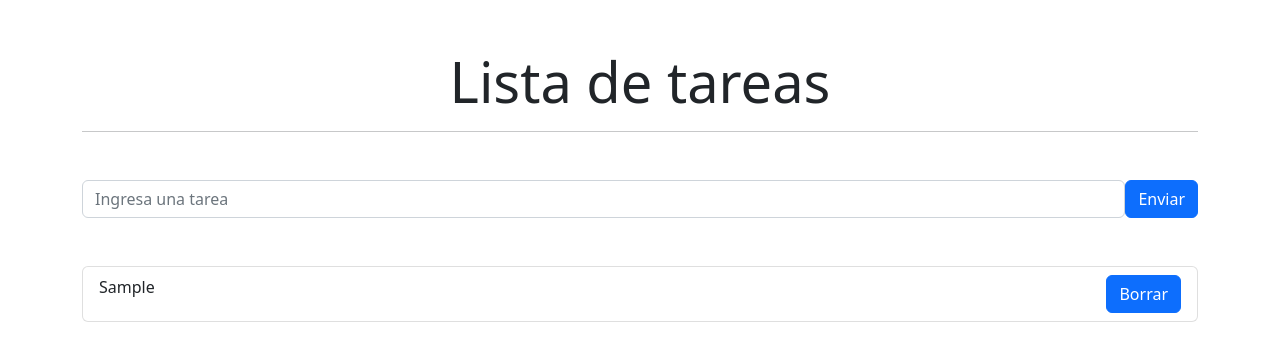
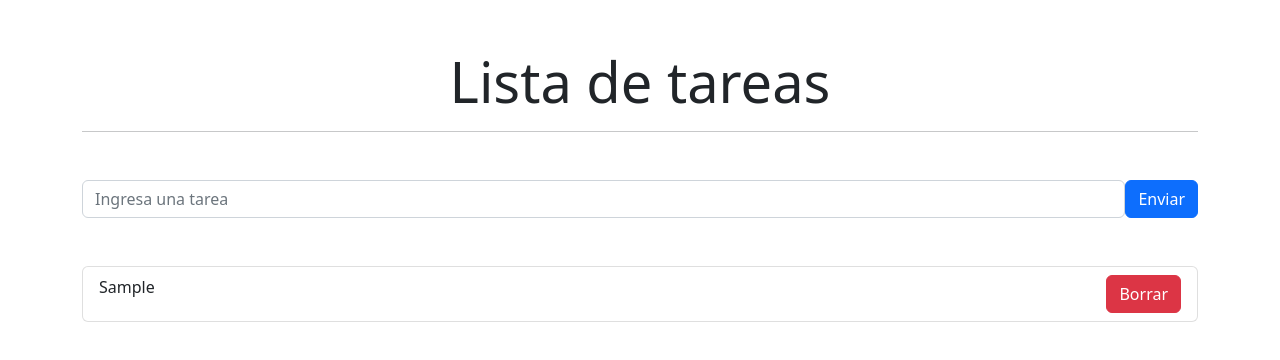
Before and after one commit to Yessi48206/practicaReact, a React (Create React App) app: page / in a window 1280 px wide. Both pictures are taken after typing "Sample" into the empty fields and a click on the button "Enviar". Shown: the top 360 px of the page. Built offline with nearby package versions, Linux system fonts and the light colour scheme.

Commit message:
boton borrar

```diff
--- a/src/components/FormularioTarea.jsx
+++ b/src/components/FormularioTarea.jsx
@@ -14,6 +14,12 @@ const FormularioTarea = () => {
         //limpiar el imput
         setTarea('');
     }
+    const borrarTarea = (nombre)=> {
+        let arregloModificado = arregloTarea.filter((item)=> item !== nombre );
+        //actualizar el state
+        setArregloTarea(arregloModificado);
+
+    }
     return (
         <>
         <Form className='my-5' onSubmit={handleSubmit} >
@@ -23,7 +29,7 @@ const FormularioTarea = () => {
          <Button variant='primary' type='submit'>Enviar</Button>
          </Form.Group>
         </Form>
-        <ListaTarea arregloTareas={arregloTarea}></ListaTarea>
+        <ListaTarea arregloTareas={arregloTarea} borrarTarea={borrarTarea} ></ListaTarea>
 
         </>
     );
--- a/src/components/ItemTarea.jsx
+++ b/src/components/ItemTarea.jsx
@@ -1,11 +1,11 @@
 import React from "react";
 import { ListGroup, Button } from "react-bootstrap";
-const ItemTarea = ({nombreTarea}) => {
+const ItemTarea = ({nombreTarea, borrarTarea}) => {
   return (
 
   <ListGroup.Item className='d-flex justify-content-between'>
     {nombreTarea}
-<Button>Borrar</Button>
+<Button variant='danger' onClick={()=>borrarTarea(nombreTarea)}>Borrar</Button>
   </ListGroup.Item>
   )
 };
--- a/src/components/ListaTarea.jsx
+++ b/src/components/ListaTarea.jsx
@@ -3,13 +3,13 @@ import React from 'react';
 import { ListGroup } from 'react-bootstrap';
 import ItemTarea from './ItemTarea';
 
-const ListaTarea = ({arregloTareas}) => {
+const ListaTarea = ({arregloTareas,borrarTarea}) => {
     return (
         //ul
         <ListGroup>
         {//tarea= cada elemento del arreglo    posision=cada posicion del arreglo
         //un bucle con map
-          arregloTareas.map((tarea,posicion)=> <ItemTarea key={ posicion } nombreTarea={tarea}></ItemTarea>)
+          arregloTareas.map((tarea,posicion)=> <ItemTarea key={ posicion } nombreTarea={tarea} borrarTarea={borrarTarea}></ItemTarea>)
         }
 
       </ListGroup>
```
